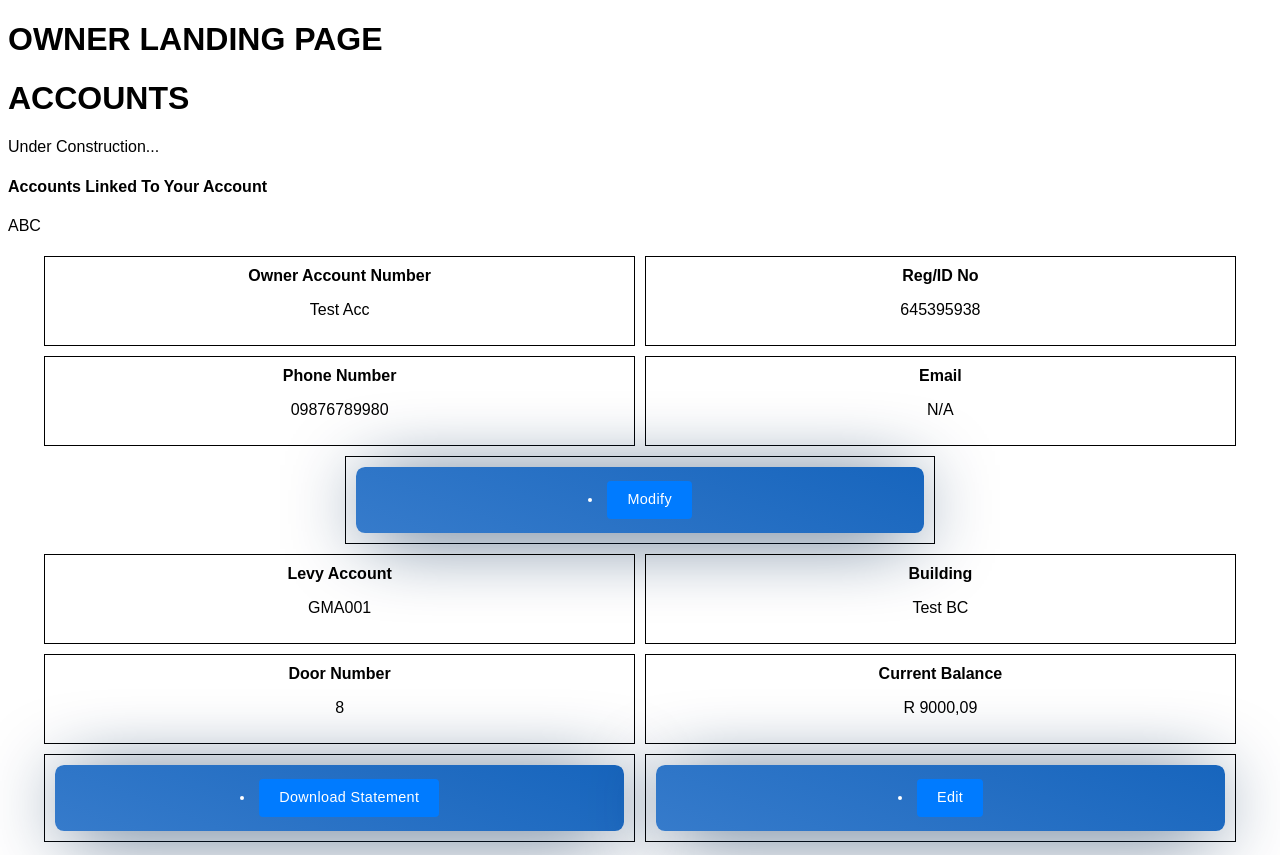
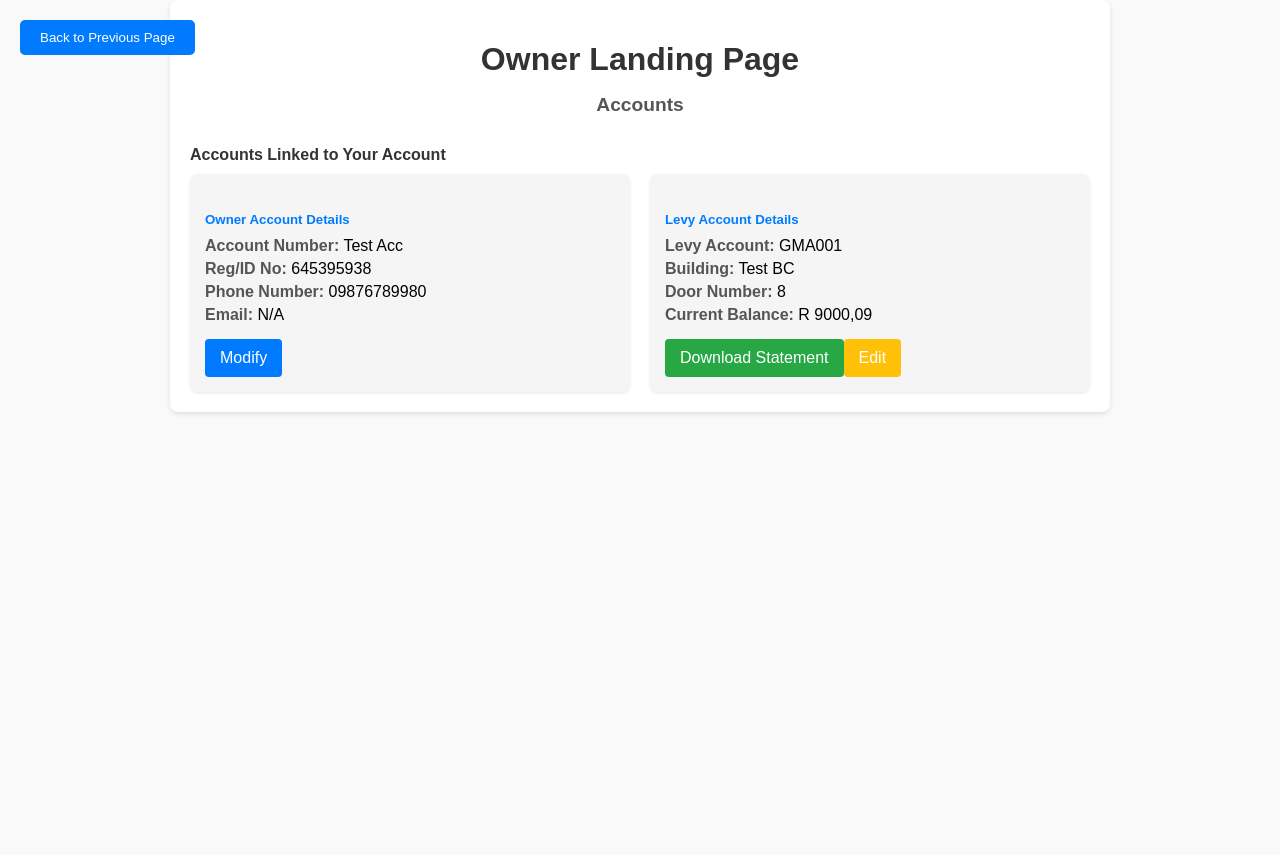
Before and after one commit to AmoryBotha/gmadevappfrontend, a React (Vite) app: page /ownerLanding in a window 1280 px wide. After the commit the page ends 800 px from the top, so only its background shows below. Built offline with nearby package versions, Linux system fonts and the light colour scheme.

Commit message:
ownerlanding page visuals

```diff
--- a/src/components/OwnerLanding.jsx
+++ b/src/components/OwnerLanding.jsx
@@ -1,77 +1,77 @@
-import React from 'react';
-import { Link } from 'react-router-dom';
+import React from "react";
+import { Link, useNavigate } from "react-router-dom";
+import "../styles/OwnerLanding.css";
 
-const webID = localStorage.getItem('webIdStore') || 'N/A';
-const conId = localStorage.getItem('conIdStore') || 'N/A';
-const mail = localStorage.getItem('usernameStore') || 'N/A';
+const webID = localStorage.getItem("webIdStore") || "N/A";
+const conId = localStorage.getItem("conIdStore") || "N/A";
+const mail = localStorage.getItem("usernameStore") || "N/A";
 
 function OwnerLanding1() {
-    return (
-        <div>
-            <h1>OWNER LANDING PAGE</h1>
-            <h1>ACCOUNTS</h1>
-            <p>Under Construction...</p>
+  const navigate = useNavigate();
 
-            <div>
-                <h4>Accounts Linked To Your Account</h4>
-                <p>ABC</p>
-                <div>
-                    <div className="inline-container">
-                        <div className="inline-box">
-                            <strong>Owner Account Number</strong>
-                            <p>Test Acc</p>
-                        </div>
-                        <div className="inline-box">
-                            <strong>Reg/ID No</strong>
-                            <p>645395938</p>
-                        </div>
-                        <div className="inline-box">
-                            <strong>Phone Number</strong>
-                            <p>09876789980</p>
-                        </div>
-                        <div className="inline-box">
-                            <strong>Email</strong>
-                            <p>{mail}</p>
-                        </div>
-                        <div className="inline-box">
-                            <li className="form-button">
-                                <Link to="/account">Modify</Link>
-                            </li>
-                        </div>
-                    </div>
+  // Function to go back to the previous page
+  const goBack = () => {
+    navigate(-1); // This will take the user back to the previous page in history
+  };
 
-                    <div className="inline-container">
-                        <div className="inline-box">
-                            <strong>Levy Account</strong>
-                            <p>GMA001</p>
-                        </div>
-                        <div className="inline-box">
-                            <strong>Building</strong>
-                            <p>Test BC</p>
-                        </div>
-                        <div className="inline-box">
-                            <strong>Door Number</strong>
-                            <p>8</p>
-                        </div>
-                        <div className="inline-box">
-                            <strong>Current Balance</strong>
-                            <p>R 9000,09</p>
-                        </div>
-                        <div className="inline-box">
-                            <li className="form-button">
-                                <Link to="/statement">Download Statement</Link>
-                            </li>
-                        </div>
-                        <div className="inline-box">
-                            <li className="form-button">
-                                <Link to="/levyAccounts">Edit</Link>
-                            </li>
-                        </div>
-                    </div>
-                </div>
-            </div>
+  return (
+    <div className="owner-landing">
+      <header className="header">
+        <button className="back-button" onClick={goBack}>
+          Back to Previous Page
+        </button>
+        <h1>Owner Landing Page</h1>
+        <h2>Accounts</h2>
+      </header>
+
+      <section className="accounts-section">
+        <h4>Accounts Linked to Your Account</h4>
+
+        <div className="account-details">
+          <div className="account-card">
+            <h5>Owner Account Details</h5>
+            <p>
+              <strong>Account Number:</strong> Test Acc
+            </p>
+            <p>
+              <strong>Reg/ID No:</strong> 645395938
+            </p>
+            <p>
+              <strong>Phone Number:</strong> 09876789980
+            </p>
+            <p>
+              <strong>Email:</strong> {mail}
+            </p>
+            <Link to="/account" className="button modify-btn">
+              Modify
+            </Link>
+          </div>
+
+          <div className="account-card">
+            <h5>Levy Account Details</h5>
+            <p>
+              <strong>Levy Account:</strong> GMA001
+            </p>
+            <p>
+              <strong>Building:</strong> Test BC
+            </p>
+            <p>
+              <strong>Door Number:</strong> 8
+            </p>
+            <p>
+              <strong>Current Balance:</strong> R 9000,09
+            </p>
+            <Link to="/statement" className="button download-btn">
+              Download Statement
+            </Link>
+            <Link to="/levyAccounts" className="button edit-btn">
+              Edit
+            </Link>
+          </div>
         </div>
-    );
+      </section>
+    </div>
+  );
 }
 
 export default OwnerLanding1;
--- /dev/null
+++ b/src/styles/OwnerLanding.css
@@ -0,0 +1,114 @@
+body {
+    font-family: Arial, sans-serif;
+    background-color: #f9f9f9;
+    margin: 0;
+    padding: 0;
+  }
+
+  .owner-landing {
+    max-width: 900px;
+    margin: 0 auto;
+    padding: 20px;
+    background-color: #fff;
+    border-radius: 8px;
+    box-shadow: 0 2px 5px rgba(0, 0, 0, 0.1);
+  }
+
+  .header {
+    text-align: center;
+    margin-bottom: 30px;
+  }
+
+  .header h1 {
+    color: #333;
+    margin-bottom: 10px;
+  }
+
+  .header h2 {
+    color: #555;
+    font-size: 1.2rem;
+  }
+
+  .header .back-button {
+    position: absolute;
+    top: 20px;
+    left: 20px;
+    padding: 10px 20px;
+    background-color: #007bff;
+    color: white;
+    border: none;
+    border-radius: 5px;
+    cursor: pointer;
+  }
+
+  .header .back-button:hover {
+    background-color: #0056b3;
+  }
+
+  .accounts-section h4 {
+    color: #333;
+    margin-bottom: 10px;
+  }
+
+  .account-details {
+    display: flex;
+    gap: 20px;
+    flex-wrap: wrap;
+  }
+
+  .account-card {
+    flex: 1;
+    min-width: 300px;
+    background-color: #f5f5f5;
+    padding: 15px;
+    border-radius: 8px;
+    box-shadow: 0 1px 3px rgba(0, 0, 0, 0.1);
+  }
+
+  .account-card h5 {
+    color: #007bff;
+    margin-bottom: 10px;
+  }
+
+  .account-card p {
+    margin: 5px 0;
+  }
+
+  .account-card strong {
+    color: #555;
+  }
+
+  .button {
+    display: inline-block;
+    padding: 10px 15px;
+    margin-top: 10px;
+    color: #fff;
+    text-decoration: none;
+    border-radius: 4px;
+    text-align: center;
+    transition: background-color 0.3s ease;
+  }
+
+  .modify-btn {
+    background-color: #007bff;
+  }
+
+  .modify-btn:hover {
+    background-color: #0056b3;
+  }
+
+  .download-btn {
+    background-color: #28a745;
+  }
+
+  .download-btn:hover {
+    background-color: #218838;
+  }
+
+  .edit-btn {
+    background-color: #ffc107;
+  }
+
+  .edit-btn:hover {
+    background-color: #e0a800;
+  }
```
